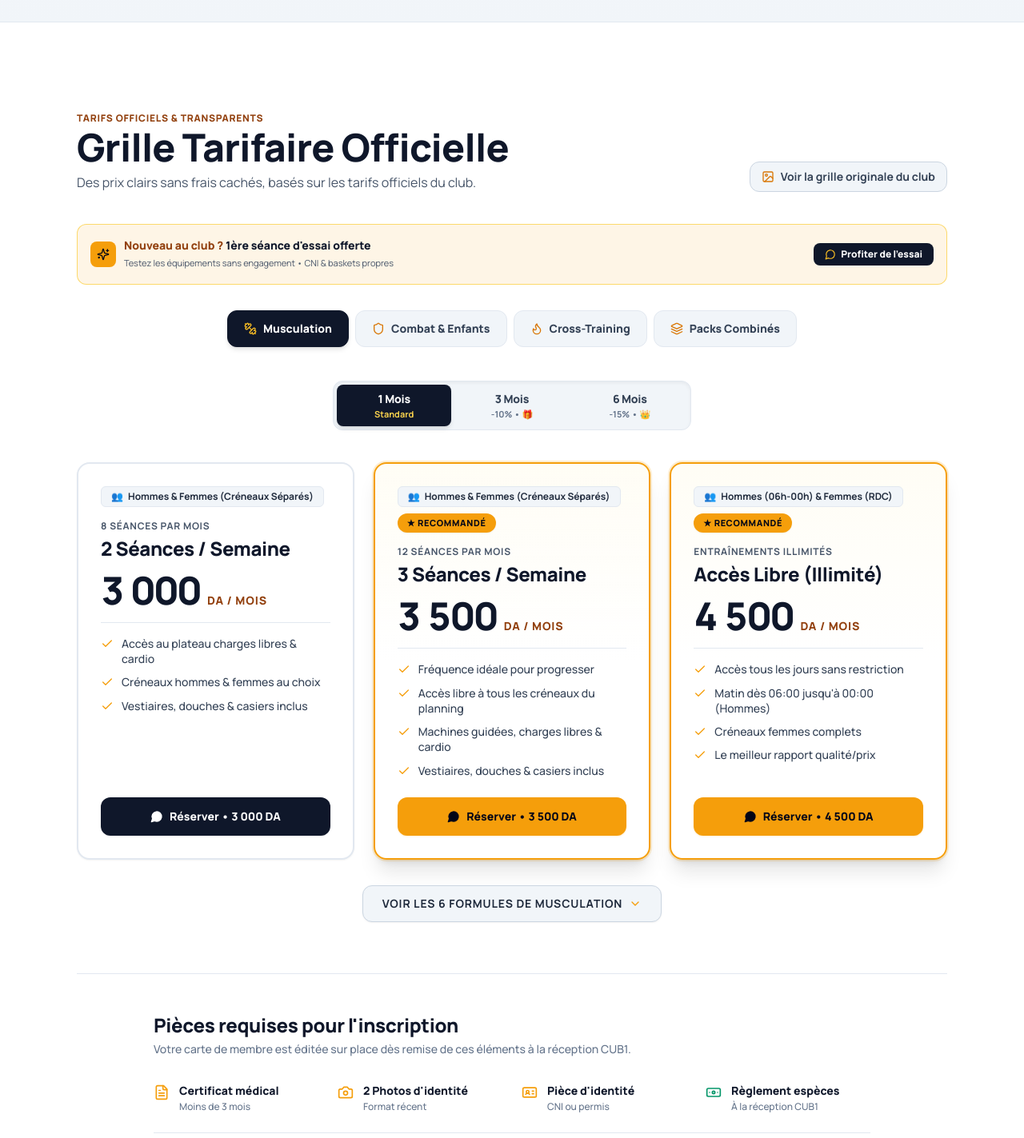
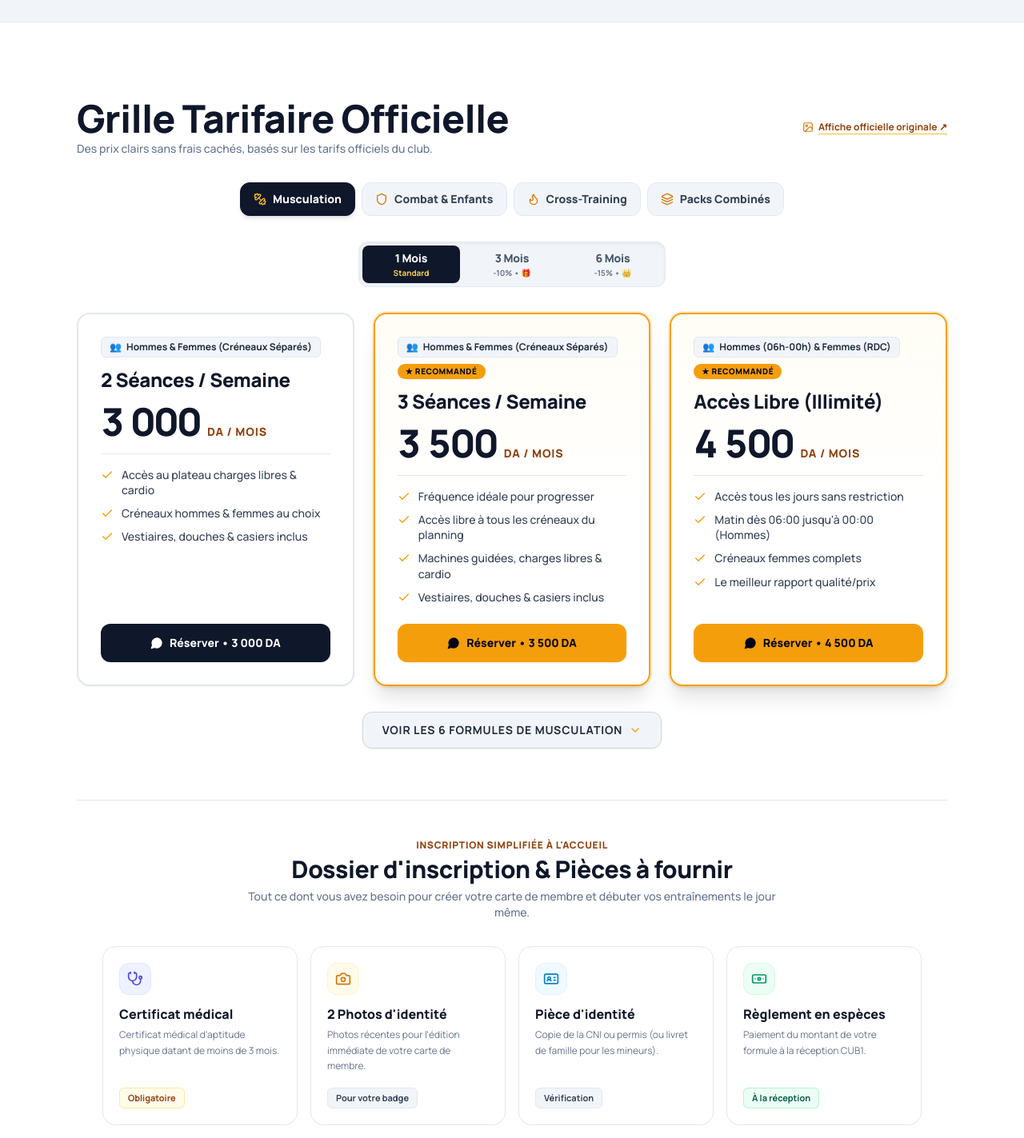
Before and after one commit to joinFleevy/AdrenaClub, a Next.js app: page / in a window 1280 px wide. Shown: the part 880-2303 px from the top of the page at 80% size. Built offline with nearby package versions, Linux system fonts and the light colour scheme.

Commit message:
style(pricing): clarify mobile cards, remove duplicate frequency label, and restore crisp 4-card registration checklist

```diff
--- a/components/PricingSection.tsx
+++ b/components/PricingSection.tsx
@@ -18,6 +18,7 @@ import {
   Camera,
   IdCard,
   Banknote,
+  Stethoscope,
 } from 'lucide-react';
 import { Language, content } from '@/data/content';
 import PricingCalculator from './PricingCalculator';
@@ -131,19 +132,16 @@ export default function PricingSection({ lang, onOpenPostersModal }: PricingSect
   }, [activeTab, showAllMuscu]);
 
   return (
-    <section id="tarifs" className="py-10 sm:py-20 lg:py-28 scroll-mt-16 sm:scroll-mt-20 relative bg-white border-b border-slate-200">
+    <section id="tarifs" className="py-10 sm:py-16 lg:py-24 scroll-mt-16 sm:scroll-mt-20 relative bg-white border-b border-slate-200">
       <div className="max-w-6xl mx-auto px-4 sm:px-6 lg:px-8">
 
-        {/* Section Header: Focused, Human & Welcoming */}
-        <div className="mb-6 sm:mb-10 flex flex-col sm:flex-row sm:items-end justify-between gap-4">
-          <div className="max-w-2xl">
-            <span className="text-xs font-extrabold text-amber-800 uppercase tracking-wider block mb-1">
-              {isAr ? 'شفافية كاملة وبدون رسوم خفية' : 'Tarifs officiels & Transparents'}
-            </span>
-            <h2 className="text-2xl sm:text-4xl lg:text-5xl font-black text-slate-900 tracking-tight leading-tight">
+        {/* Section Header: Clean, Direct, One-line Title & Subtle Poster Link */}
+        <div className="mb-6 sm:mb-8 flex flex-col sm:flex-row sm:items-baseline justify-between gap-2">
+          <div>
+            <h2 className="text-2xl sm:text-4xl lg:text-5xl font-black text-slate-900 tracking-tight">
               {t.title}
             </h2>
-            <p className="mt-1.5 sm:mt-2 text-sm sm:text-base text-slate-600 leading-relaxed font-normal">
+            <p className="mt-1 text-xs sm:text-sm text-slate-500 font-medium">
               {t.subtitle}
             </p>
           </div>
@@ -151,46 +149,19 @@ export default function PricingSection({ lang, onOpenPostersModal }: PricingSect
           <button
             type="button"
             onClick={() => onOpenPostersModal(activeTab === 'mixtes' ? 'mixtes' : 'tarifs')}
-            className="inline-flex items-center gap-2 px-3.5 py-2 rounded-xl bg-slate-100 hover:bg-slate-200 border border-slate-300 text-xs sm:text-sm font-bold text-slate-700 hover:text-slate-900 transition-all self-start sm:self-auto cursor-pointer flex-shrink-0 shadow-xs"
+            className="text-xs font-bold text-amber-800 hover:text-amber-900 underline underline-offset-4 decoration-amber-400 hover:decoration-amber-600 transition-colors self-start sm:self-auto cursor-pointer flex items-center gap-1.5"
           >
-            <ImageIcon className="w-4 h-4 text-amber-600 flex-shrink-0" />
+            <ImageIcon className="w-3.5 h-3.5 text-amber-600" />
             <span>
               {activeTab === 'mixtes'
-                ? (isAr ? 'عرض الملصق الرسمي (50+)' : 'Affiche officielle (50+ tarifs)')
-                : t.viewPosterBtn}
+                ? (isAr ? 'الملصق الرسمي (50+ باقة) ↗' : 'Affiche officielle (50+ tarifs) ↗')
+                : (isAr ? 'عرض الملصق الأصلي للصالة ↗' : 'Affiche officielle originale ↗')}
             </span>
           </button>
         </div>
 
-        {/* COMPACT FREE TRIAL STRIP */}
-        <div className="mb-6 sm:mb-8 p-3 sm:p-4 rounded-xl bg-amber-500/10 border border-amber-300/80 shadow-xs flex flex-col sm:flex-row items-start sm:items-center justify-between gap-3 text-xs sm:text-sm">
-          <div className="flex items-center gap-2.5 min-w-0">
-            <div className="w-8 h-8 rounded-lg bg-amber-500 text-slate-950 flex items-center justify-center flex-shrink-0">
-              <Sparkles className="w-4 h-4" />
-            </div>
-            <div>
-              <p className="text-xs sm:text-sm font-black text-slate-900 leading-tight">
-                <span className="text-amber-800">{isAr ? 'مشترك جديد ؟ ' : 'Nouveau au club ? '}</span>
-                {isAr ? 'حصتك التدريبية الأولى مهداة بالكامل' : '1ère séance d\'essai offerte'}
-              </p>
-              <p className="text-[11px] text-slate-600 mt-0.5">
-                {isAr ? 'جرّب العتاد والأجواء بدون أي التزام • ببطاقة التعريف فقط' : 'Testez les équipements sans engagement • CNI & baskets propres'}
-              </p>
-            </div>
-          </div>
-
-          <button
-            type="button"
-            onClick={handleWhatsAppTrial}
-            className="inline-flex items-center justify-center gap-1.5 px-3.5 py-1.5 rounded-lg bg-slate-900 hover:bg-black text-white text-xs font-black transition-all shadow-xs self-stretch sm:self-auto cursor-pointer flex-shrink-0"
-          >
-            <MessageCircle className="w-3.5 h-3.5 text-amber-400 flex-shrink-0" />
-            <span>{isAr ? 'جرّب مجاناً' : 'Profiter de l\'essai'}</span>
-          </button>
-        </div>
-
         {/* SINGLE UNIFIED CATEGORY NAV: Crisp light athletic tabs */}
-        <div className="flex items-center justify-start sm:justify-center gap-1.5 sm:gap-2 overflow-x-auto pb-2.5 mb-6 sm:mb-8 no-scrollbar" role="tablist" aria-label="Catégories de tarifs">
+        <div className="flex items-center justify-start sm:justify-center gap-1.5 sm:gap-2 overflow-x-auto pb-2 mb-4 sm:mb-6 no-scrollbar" role="tablist" aria-label="Catégories de tarifs">
           {(['musculation', 'combat', 'crosstraining', 'mixtes'] as PricingTab[]).map((tab) => {
             const isActive = activeTab === tab;
             const config = tabConfig[tab];
@@ -201,7 +172,7 @@ export default function PricingSection({ lang, onOpenPostersModal }: PricingSect
                 role="tab"
                 aria-selected={isActive}
                 onClick={() => handleTabChange(tab)}
-                className={`inline-flex items-center gap-1.5 sm:gap-2 px-3.5 sm:px-5 py-2.5 sm:py-3 rounded-xl transition-all cursor-pointer whitespace-nowrap text-xs sm:text-sm font-extrabold border ${
+                className={`inline-flex items-center gap-1.5 sm:gap-2 px-3 sm:px-4 py-2 sm:py-2.5 rounded-xl transition-all cursor-pointer whitespace-nowrap text-xs sm:text-sm font-extrabold border ${
                   isActive
                     ? 'bg-slate-900 text-white border-slate-900 shadow-md'
                     : 'bg-slate-100 hover:bg-slate-200 text-slate-700 hover:text-slate-900 border-slate-200'
@@ -214,13 +185,13 @@ export default function PricingSection({ lang, onOpenPostersModal }: PricingSect
           })}
         </div>
 
-        {/* DURATION SWITCHER: 1 Single Horizontal Row of 3 Segments (Never Stacks on Mobile) */}
-        <div className="mb-6 sm:mb-10 flex flex-col items-center">
-          <div className="w-full max-w-md bg-slate-100 p-1 rounded-xl border border-slate-200 grid grid-cols-3 gap-1 shadow-inner">
+        {/* DURATION SWITCHER: Quiet, Slim 3-Segment Control */}
+        <div className="mb-6 sm:mb-8 flex justify-center">
+          <div className="w-full max-w-xs sm:max-w-sm bg-slate-100 p-1 rounded-xl border border-slate-200 grid grid-cols-3 gap-1 shadow-inner">
             {[
-              { id: '1m', labelFr: '1 Mois', labelAr: 'شهر واحد', subFr: 'Standard', subAr: 'عادي' },
-              { id: '3m', labelFr: '3 Mois', labelAr: '3 أشهر', subFr: '-10% • 🎁', subAr: 'وفر 10% 🎁' },
-              { id: '6m', labelFr: '6 Mois', labelAr: '6 أشهر', subFr: '-15% • 👑', subAr: 'وفر 15% 👑' },
+              { id: '1m', labelFr: '1 Mois', labelAr: 'شهر', subFr: 'Standard', subAr: 'عادي' },
+              { id: '3m', labelFr: '3 Mois', labelAr: '3 أشهر', subFr: '-10% • 🎁', subAr: '-10% 🎁' },
+              { id: '6m', labelFr: '6 Mois', labelAr: '6 أشهر', subFr: '-15% • 👑', subAr: '-15% 👑' },
             ].map((d) => {
               const isSelected = duration === d.id;
               return (
@@ -228,17 +199,17 @@ export default function PricingSection({ lang, onOpenPostersModal }: PricingSect
                   key={d.id}
                   type="button"
                   onClick={() => setDuration(d.id as SubscriptionDuration)}
-                  className={`py-2 px-1 sm:px-2 rounded-lg transition-all flex flex-col items-center justify-center cursor-pointer select-none text-center ${
+                  className={`py-1.5 px-1 rounded-lg transition-all flex flex-col items-center justify-center cursor-pointer select-none text-center ${
                     isSelected
-                      ? 'bg-slate-900 text-white shadow-md'
-                      : 'text-slate-700 hover:text-slate-950 hover:bg-white/60'
+                      ? 'bg-slate-900 text-white shadow-sm'
+                      : 'text-slate-600 hover:text-slate-900 hover:bg-white/60'
                   }`}
                 >
                   <span className="text-xs sm:text-sm font-black tracking-tight leading-tight">
                     {isAr ? d.labelAr : d.labelFr}
                   </span>
                   <span
-                    className={`text-[10px] sm:text-[11px] font-bold leading-tight mt-0.5 ${
+                    className={`text-[10px] font-bold leading-tight mt-0.5 ${
                       isSelected ? 'text-amber-300' : 'text-slate-500'
                     }`}
                   >
@@ -307,9 +278,9 @@ export default function PricingSection({ lang, onOpenPostersModal }: PricingSect
                 >
                   <div>
                     {/* Top Metadata Row: Audience Badge + Popular Tag */}
-                    <div className="flex items-center justify-between gap-2 mb-4 flex-wrap">
+                    <div className="flex items-center justify-between gap-2 mb-3 flex-wrap">
                       <span
-                        className={`inline-flex items-center gap-1.5 px-3 py-1 rounded-md text-xs font-bold ${
+                        className={`inline-flex items-center gap-1.5 px-2.5 py-1 rounded-md text-xs font-bold ${
                           isKids
                             ? 'bg-sky-50 text-sky-800 border border-sky-200'
                             : isFemmesOnly
@@ -324,16 +295,11 @@ export default function PricingSection({ lang, onOpenPostersModal }: PricingSect
                       </span>
 
                       {plan.isPopular && (
-                        <span className="inline-flex items-center gap-1 px-3 py-1 rounded-full text-[11px] font-black bg-amber-500 text-slate-950 uppercase tracking-wider shadow-sm">
+                        <span className="inline-flex items-center gap-1 px-2.5 py-0.5 rounded-full text-[10px] font-black bg-amber-500 text-slate-950 uppercase tracking-wider shadow-sm">
                           ★ {t.popular}
                         </span>
                       )}
                     </div>
-
-                    {/* Frequency / Duration */}
-                    <span className="text-xs font-bold text-slate-600 uppercase tracking-wider block mb-1">
-                      {freq}
-                    </span>
 
                     {/* Plan Name */}
                     <h3 className="text-xl sm:text-2xl font-black text-slate-900 tracking-tight mb-3">
@@ -445,98 +411,132 @@ export default function PricingSection({ lang, onOpenPostersModal }: PricingSect
           )}
         </div>
 
-        {/* PIÈCES À FOURNIR — CLEAN EDITORIAL ATHLETIC CHECKLIST */}
+        {/* PIÈCES À FOURNIR — CLEAN EDITORIAL ATHLETIC CARDS (FAITHFUL TO SCREENSHOT 1) */}
         <div className="mt-12 sm:mt-16 pt-8 sm:pt-12 border-t border-slate-200">
-          <div className="max-w-4xl mx-auto">
+          <div className="max-w-5xl mx-auto">
 
             {/* Header */}
-            <div className="text-center sm:text-left rtl:sm:text-right mb-6 sm:mb-8">
-              <h3 className="text-xl sm:text-2xl font-black text-slate-900 tracking-tight">
-                {isAr ? 'الوثائق المطلوبة للتسجيل في الاستقبال' : 'Pièces requises pour l\'inscription'}
+            <div className="text-center mb-6 sm:mb-8">
+              <span className="text-xs font-extrabold text-amber-800 uppercase tracking-wider block mb-1">
+                {isAr ? 'تسجيل فوري في الاستقبال' : 'INSCRIPTION SIMPLIFIÉE À L\'ACCUEIL'}
+              </span>
+              <h3 className="text-2xl sm:text-3xl font-black text-slate-900 tracking-tight">
+                {isAr ? 'ملف التسجيل والوثائق المطلوبة' : 'Dossier d\'inscription & Pièces à fournir'}
               </h3>
-              <p className="text-xs sm:text-sm text-slate-500 mt-1 font-medium">
+              <p className="text-xs sm:text-sm text-slate-500 mt-1.5 font-medium max-w-2xl mx-auto">
                 {isAr
-                  ? 'يتم تسليم بطاقة العضوية والبدء في التمارين فور تقديم هذه الوثائق في مكتب الاستقبال (CUB1).'
-                  : 'Votre carte de membre est éditée sur place dès remise de ces éléments à la réception CUB1.'}
+                  ? 'كل ما تحتاجه لاستلام بطاقة عضويتك والبدء في التمارين في نفس اليوم.'
+                  : 'Tout ce dont vous avez besoin pour créer votre carte de membre et débuter vos entraînements le jour même.'}
               </p>
             </div>
 
-            {/* 4 Clean Items: Flat, Minimal, Zero Box Nesting */}
-            <div className="grid grid-cols-2 md:grid-cols-4 gap-4 sm:gap-6 pb-6 border-b border-slate-200">
-              {/* 01 */}
-              <div className="flex items-start gap-3">
-                <FileText className="w-5 h-5 text-amber-500 flex-shrink-0 mt-0.5" />
+            {/* 4 Crisp Cards */}
+            <div className="grid grid-cols-1 sm:grid-cols-2 lg:grid-cols-4 gap-3 sm:gap-4">
+              {/* Card 1: Certificat médical */}
+              <div className="bg-white rounded-2xl border border-slate-200 p-4 sm:p-5 shadow-xs flex flex-col justify-between hover:border-slate-300 transition-all">
                 <div>
-                  <h4 className="text-xs sm:text-sm font-black text-slate-900 leading-tight">
+                  <div className="w-10 h-10 rounded-xl bg-indigo-50 border border-indigo-100 flex items-center justify-center mb-3 text-indigo-600">
+                    <Stethoscope className="w-5 h-5" />
+                  </div>
+                  <h4 className="text-sm sm:text-base font-black text-slate-900 leading-tight">
                     {isAr ? 'شهادة طبية' : 'Certificat médical'}
                   </h4>
-                  <p className="text-[11px] sm:text-xs text-slate-500 mt-0.5 font-medium">
-                    {isAr ? 'أقل من 3 أشهر' : 'Moins de 3 mois'}
+                  <p className="text-xs text-slate-500 mt-1 leading-relaxed">
+                    {isAr
+                      ? 'شهادة اللياقة البدنية لا تتعدى مدتها 3 أشهر.'
+                      : 'Certificat médical d\'aptitude physique datant de moins de 3 mois.'}
                   </p>
+                </div>
+                <div className="mt-4">
+                  <span className="inline-block px-2.5 py-1 rounded-md text-[11px] font-bold bg-amber-50 text-amber-800 border border-amber-200/80">
+                    {isAr ? 'إجباري' : 'Obligatoire'}
+                  </span>
                 </div>
               </div>
 
-              {/* 02 */}
-              <div className="flex items-start gap-3">
-                <Camera className="w-5 h-5 text-amber-500 flex-shrink-0 mt-0.5" />
+              {/* Card 2: 2 Photos d'identité */}
+              <div className="bg-white rounded-2xl border border-slate-200 p-4 sm:p-5 shadow-xs flex flex-col justify-between hover:border-slate-300 transition-all">
                 <div>
-                  <h4 className="text-xs sm:text-sm font-black text-slate-900 leading-tight">
+                  <div className="w-10 h-10 rounded-xl bg-amber-50 border border-amber-100 flex items-center justify-center mb-3 text-amber-600">
+                    <Camera className="w-5 h-5" />
+                  </div>
+                  <h4 className="text-sm sm:text-base font-black text-slate-900 leading-tight">
                     {isAr ? '2 صور شمسية' : '2 Photos d\'identité'}
                   </h4>
-                  <p className="text-[11px] sm:text-xs text-slate-500 mt-0.5 font-medium">
-                    {isAr ? 'لبطاقة النادي' : 'Format récent'}
+                  <p className="text-xs text-slate-500 mt-1 leading-relaxed">
+                    {isAr
+                      ? 'صور حديثة لطباعة وتسليم بطاقة العضوية فورياً.'
+                      : 'Photos récentes pour l\'édition immédiate de votre carte de membre.'}
                   </p>
+                </div>
+                <div className="mt-4">
+                  <span className="inline-block px-2.5 py-1 rounded-md text-[11px] font-bold bg-slate-100 text-slate-700 border border-slate-200">
+                    {isAr ? 'لبطاقة النادي' : 'Pour votre badge'}
+                  </span>
                 </div>
               </div>
 
-              {/* 03 */}
-              <div className="flex items-start gap-3">
-                <IdCard className="w-5 h-5 text-amber-500 flex-shrink-0 mt-0.5" />
+              {/* Card 3: Pièce d'identité */}
+              <div className="bg-white rounded-2xl border border-slate-200 p-4 sm:p-5 shadow-xs flex flex-col justify-between hover:border-slate-300 transition-all">
                 <div>
-                  <h4 className="text-xs sm:text-sm font-black text-slate-900 leading-tight">
+                  <div className="w-10 h-10 rounded-xl bg-sky-50 border border-sky-100 flex items-center justify-center mb-3 text-sky-600">
+                    <IdCard className="w-5 h-5" />
+                  </div>
+                  <h4 className="text-sm sm:text-base font-black text-slate-900 leading-tight">
                     {isAr ? 'بطاقة التعريف' : 'Pièce d\'identité'}
                   </h4>
-                  <p className="text-[11px] sm:text-xs text-slate-500 mt-0.5 font-medium">
-                    {isAr ? 'CNI أو رخصة' : 'CNI ou permis'}
+                  <p className="text-xs text-slate-500 mt-1 leading-relaxed">
+                    {isAr
+                      ? 'نسخة من بطاقة التعريف أو رخصة السياقة (أو الدفتر العائلي للقصر).'
+                      : 'Copie de la CNI ou permis (ou livret de famille pour les mineurs).'}
                   </p>
+                </div>
+                <div className="mt-4">
+                  <span className="inline-block px-2.5 py-1 rounded-md text-[11px] font-bold bg-slate-100 text-slate-700 border border-slate-200">
+                    {isAr ? 'للتحقق' : 'Vérification'}
+                  </span>
                 </div>
               </div>
 
-              {/* 04 */}
-              <div className="flex items-start gap-3">
-                <Banknote className="w-5 h-5 text-emerald-600 flex-shrink-0 mt-0.5" />
+              {/* Card 4: Règlement en espèces */}
+              <div className="bg-white rounded-2xl border border-slate-200 p-4 sm:p-5 shadow-xs flex flex-col justify-between hover:border-slate-300 transition-all">
                 <div>
-                  <h4 className="text-xs sm:text-sm font-black text-slate-900 leading-tight">
-                    {isAr ? 'دفع نقداً' : 'Règlement espèces'}
+                  <div className="w-10 h-10 rounded-xl bg-emerald-50 border border-emerald-100 flex items-center justify-center mb-3 text-emerald-600">
+                    <Banknote className="w-5 h-5" />
+                  </div>
+                  <h4 className="text-sm sm:text-base font-black text-slate-900 leading-tight">
+                    {isAr ? 'دفع نقداً' : 'Règlement en espèces'}
                   </h4>
-                  <p className="text-[11px] sm:text-xs text-slate-500 mt-0.5 font-medium">
-                    {isAr ? 'في الاستقبال' : 'À la réception CUB1'}
+                  <p className="text-xs text-slate-500 mt-1 leading-relaxed">
+                    {isAr
+                      ? 'دفع اشتراك الباقة في مكتب الاستقبال (CUB1).'
+                      : 'Paiement du montant de votre formule à la réception CUB1.'}
                   </p>
+                </div>
+                <div className="mt-4">
+                  <span className="inline-block px-2.5 py-1 rounded-md text-[11px] font-bold bg-emerald-50 text-emerald-800 border border-emerald-200/80">
+                    {isAr ? 'في الاستقبال' : 'À la réception'}
+                  </span>
                 </div>
               </div>
             </div>
 
-            {/* Clean, Flat Free Trial Note */}
-            <div className="pt-4 flex flex-col sm:flex-row sm:items-center justify-between gap-3 text-xs text-slate-600">
+            {/* Clean Light Strip at Bottom */}
+            <div className="mt-4 p-3.5 sm:p-4 rounded-xl bg-slate-50 border border-slate-200 flex flex-col sm:flex-row sm:items-center justify-between gap-3 text-xs text-slate-600">
               <div className="flex items-center gap-2">
-                <span className="w-2 h-2 rounded-full bg-emerald-500 flex-shrink-0" />
+                <span className="text-amber-600 font-bold">⚡</span>
                 <p>
-                  <strong className="text-slate-900 font-bold">
-                    {isAr ? 'للحصة التجريبية المجانية: ' : 'Pour la 1ère séance d\'essai : '}
+                  <strong className="font-bold text-slate-900">
+                    {isAr ? 'للحصة التجريبية الأولى : ' : 'Pour la séance d\'essai offerte : '}
                   </strong>
                   {isAr
-                    ? 'بدلة رياضية وحذاء نظيف وبطاقة التعريف فقط (الشهادة الطبية غير مطلوبة في أول زيارة).'
-                    : 'tenue de sport, baskets propres et CNI suffisent (sans certificat).'}
+                    ? 'لا داعي لإحضار الشهادة الطبية في هذا اليوم. تفضل فقط ببدلة رياضية، حذاء نظيف، وبطاقة التعريف.'
+                    : 'inutile de fournir le certificat ce jour-là. Venez simplement avec tenue de sport, baskets propres et CNI.'}
                 </p>
               </div>
-
-              <button
-                type="button"
-                onClick={handleWhatsAppTrial}
-                className="inline-flex items-center gap-1.5 text-xs font-black text-amber-800 hover:text-amber-900 self-start sm:self-auto cursor-pointer underline underline-offset-4 decoration-amber-400 hover:decoration-amber-600 transition-colors"
-              >
-                <span>{isAr ? 'احجز حصتك التجريبية الآن ←' : 'Réserver l\'essai gratuit →'}</span>
-              </button>
+              <span className="text-[11px] font-bold text-slate-500 whitespace-nowrap self-start sm:self-auto">
+                {isAr ? '• القصر (-18) : موافقة الولي في عين المكان' : '• Mineurs (-18) : accord parental sur place'}
+              </span>
             </div>
 
           </div>
```
